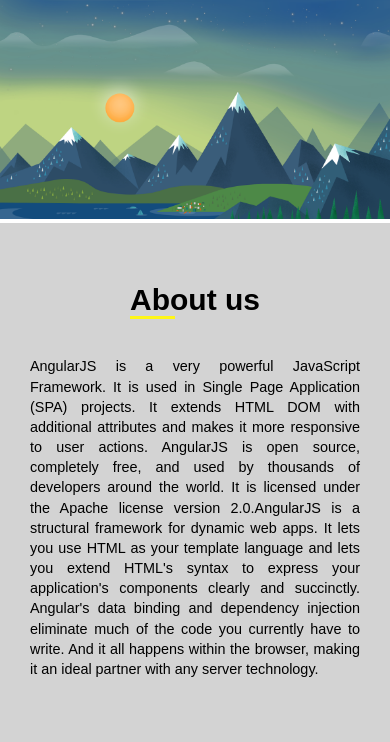
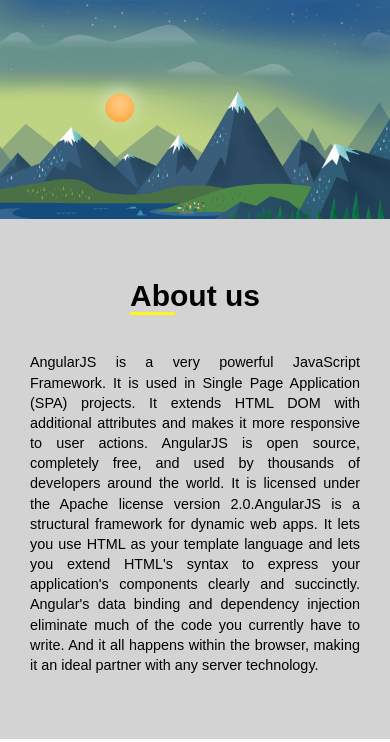
Before and after one commit to unnati31194/unnati, a PHP site: page /practise.html in a window 390 px wide. Shown: the part 65-807 px from the top of the page. Run offline with PHP 8.4, Linux system fonts and the light colour scheme.

Commit message:
responsive page

```diff
--- a/style1.css
+++ b/style1.css
@@ -641,6 +641,9 @@ input{
 	.position-relative{
 		font-size:30px;
 	}
+	.top-image-container{
+		margin-bottom: -4px;
+	}
 	.about .main-container{
 		padding-left: 30px;
 		padding-right:30px;
```
